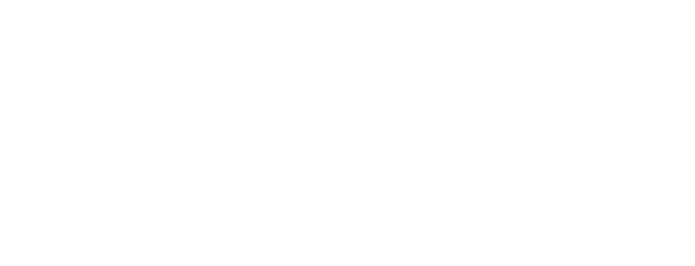
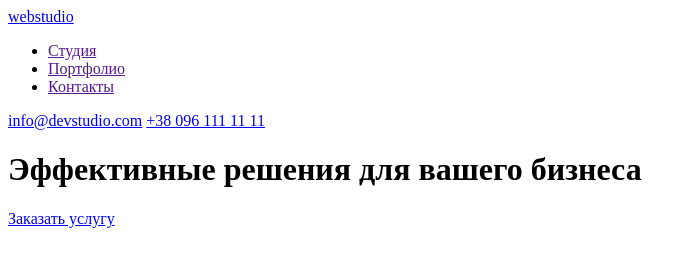
Before and after one commit to Viktorijasuprun/goit-markup-hw-01, a plain HTML site: page index.html in a window 1280 px wide. Shown: the whole page, without its empty margins (0-695 px from the left). Drawn offline with Linux system fonts and the light colour scheme.

Commit message:
Update index.html

```diff
--- a/index.html
+++ b/index.html
@@ -1,12 +1,32 @@
 <!DOCTYPE html>
-<html lang="en">
+<html lang="ru">
 <head>
     <meta charset="UTF-8">
     <meta http-equiv="X-UA-Compatible" content="IE=edge">
     <meta name="viewport" content="width=device-width, initial-scale=1.0">
-    <title>Document</title>
+    <title>Webstudio</title>
 </head>
 <body>
+    <header>
+        <nav>
+        <a href="./">
+             webstudio
+         </a>
+         <ul>
+             <li> <a href="">Студия</a> </li>
+             <li> <a href="">Портфолио</a> </li>
+             <li> <a href="">Контакты</a> </li>
+         </ul>
+        </nav>
+         <a href="mailto:info@devstudio.com">info@devstudio.com</a>
+         <a href="tel:+380961111111">+38 096 111 11 11</a>
+    </header>
+    <h1>Эффективные решения для вашего бизнеса</h1>
+    <a href="/">Заказать услугу</a>
+    <section>
+        <main></main>
+    </section>
 
+    <footer></footer>
 </body>
 </html>
```
